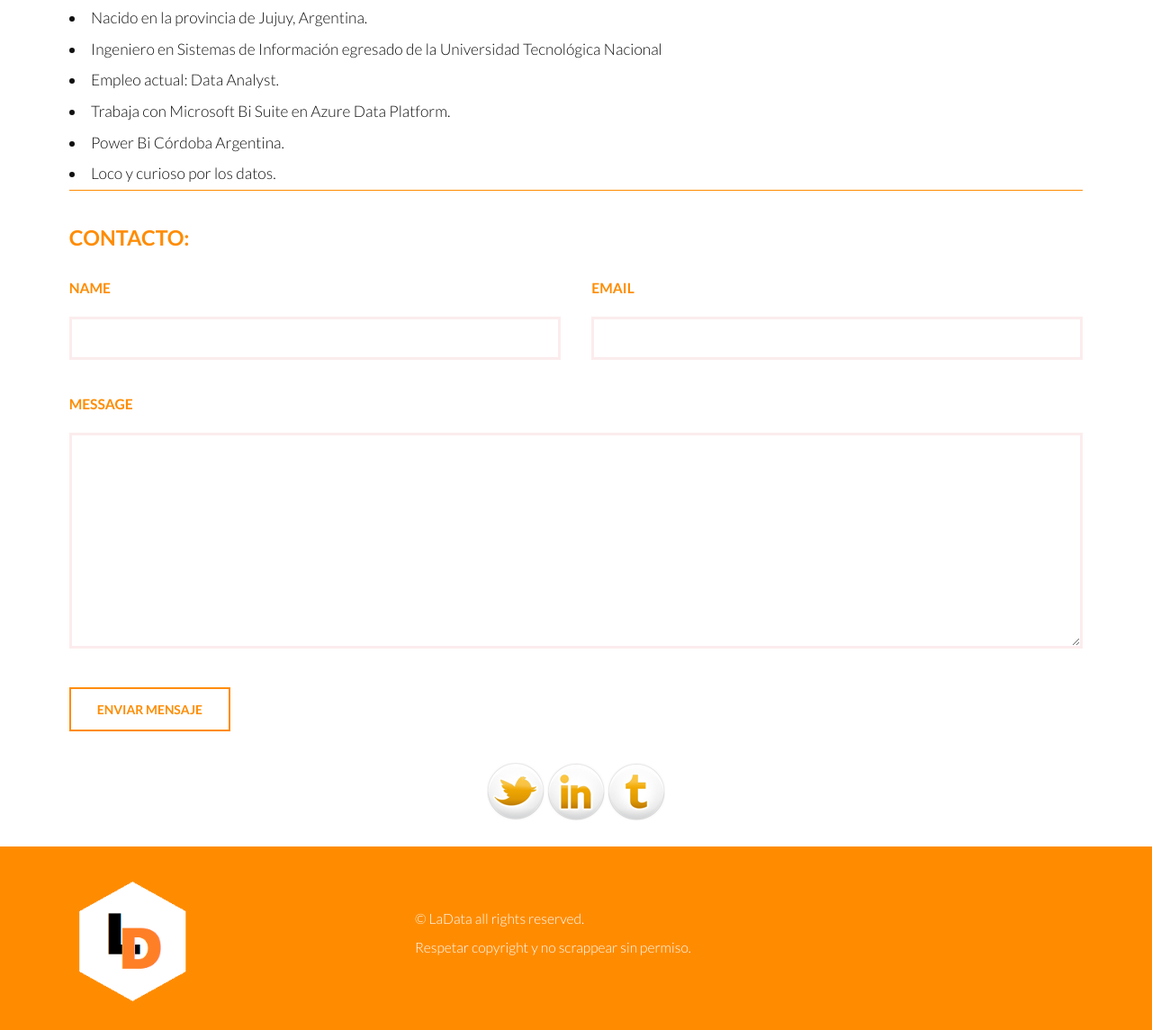
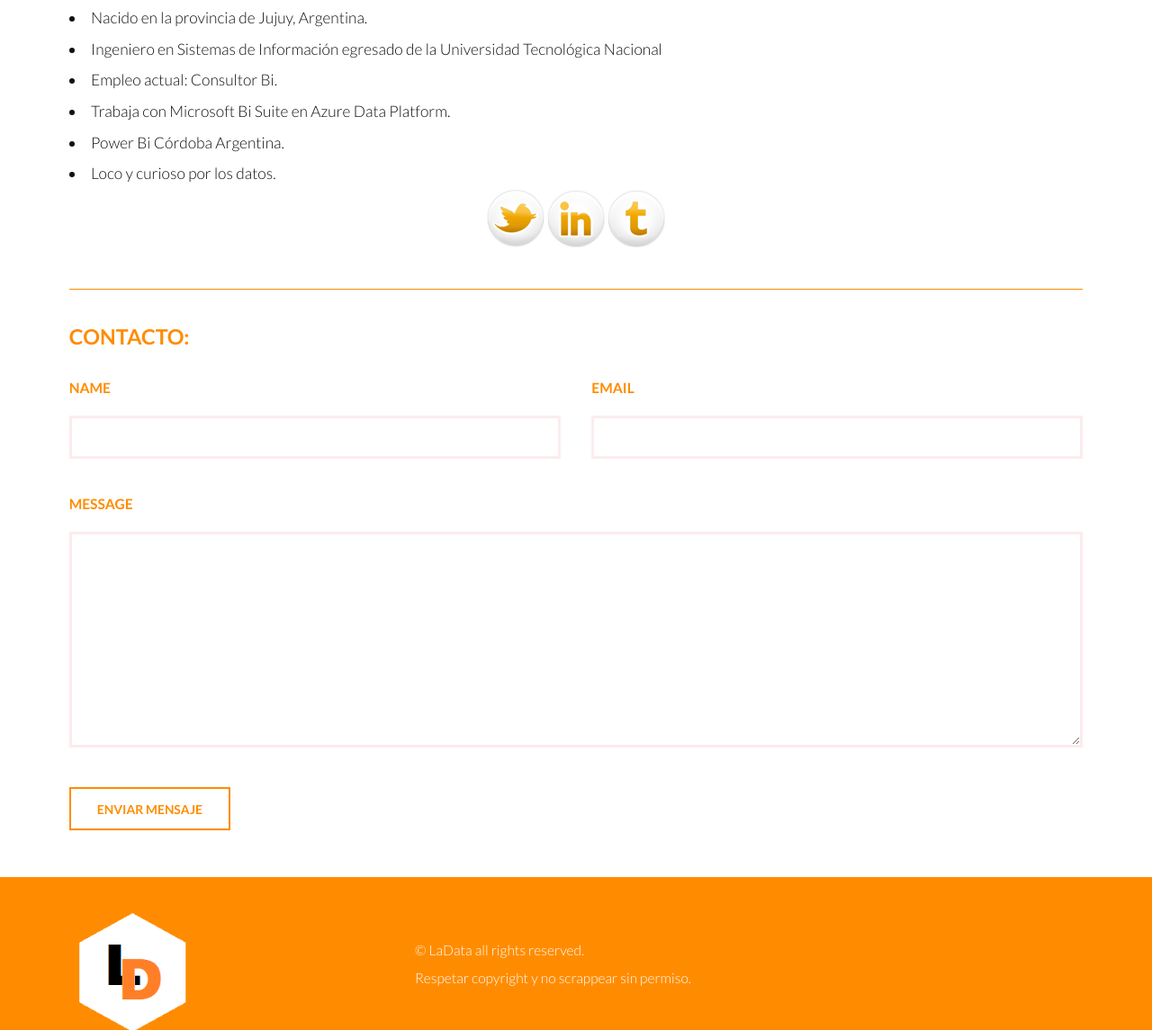
Before and after one commit to ibarrau/LaData, a plain HTML site: page contacto.html in a window 1280 px wide. Shown: the part 207-1352 px from the top of the page at 90% size. Drawn offline with Linux system fonts and the light colour scheme.

Commit message:
Moving bubble
Moving social networks bubbles to the middle page.

```diff
--- a/contacto.html
+++ b/contacto.html
@@ -117,12 +117,23 @@
 					<ul>
 						<li>Nacido en la provincia de Jujuy, Argentina.</li>
 						<li>Ingeniero en Sistemas de Información egresado de la Universidad Tecnológica Nacional</li>
-						<li>Empleo actual: Data Analyst.</li>
+						<li>Empleo actual: Consultor Bi.</li>
 						<li>Trabaja con Microsoft Bi Suite en Azure Data Platform.</li>
 						<li>Power Bi Córdoba Argentina.</li>
 						<li>Loco y curioso por los datos.</li>
 					</ul>
-					<hr/><br/>
+					<div class="row">
+						<div class="4u 12u$(xsmall)">&nbsp
+						</div>
+						<div class="4u 12u$(xsmall)" style="text-align:center">
+							<a href="https://twitter.com/ignacho_07" target="_blank" class="logo animated zoomIn"><img src="images/twitter.png"  ></a>
+							<a href="https://ar.linkedin.com/in/ignacio-barrau-b794b082" target="_blank" class="logo animated zoomIn"><img src="images/linkedin.png" ></a>
+							<a href="http://blog.ladataweb.com.ar/ask" target="_blank" class="logo animated zoomIn"><img src="images/tumblr.png" ></a>
+						</div>
+						<div class="4u 12u$(xsmall)">&nbsp
+						</div>
+					</div>
+					<br/><hr/><br/>
 					<h3>Contacto: </h3>
 					<!-- No olvides incluir tu CORREO en el mensaje si la consulta es privada para responderte allí. Caso contraría saldrá visible para todos el en blog. -->
 					<!-- <form action="http://blog.ladataweb.com.ar/ask"> -->
@@ -151,17 +162,6 @@
 
 						</ul>
 					</form>
-					<div class="row">
-						<div class="4u 12u$(xsmall)">&nbsp
-						</div>
-						<div class="4u 12u$(xsmall)" style="text-align:center">
-							<a href="https://twitter.com/ignacho_07" target="_blank" class="logo animated zoomIn"><img src="images/twitter.png"  ></a>
-							<a href="https://ar.linkedin.com/in/ignacio-barrau-b794b082" target="_blank" class="logo animated zoomIn"><img src="images/linkedin.png" ></a>
-							<a href="http://blog.ladataweb.com.ar/ask" target="_blank" class="logo animated zoomIn"><img src="images/tumblr.png" ></a>
-						</div>
-						<div class="4u 12u$(xsmall)">&nbsp
-						</div>
-					</div>
 				</div>
 			</section>
 
```
